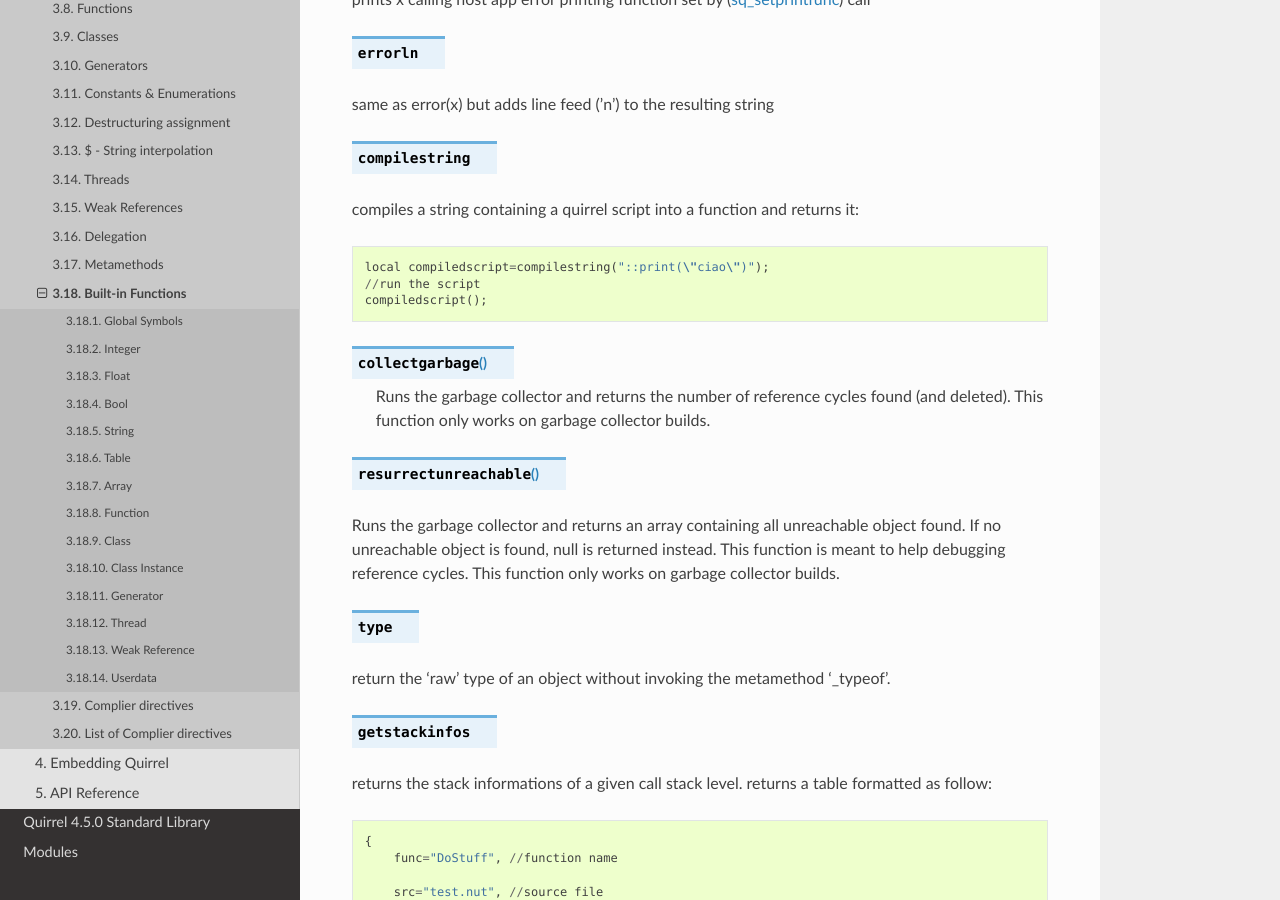
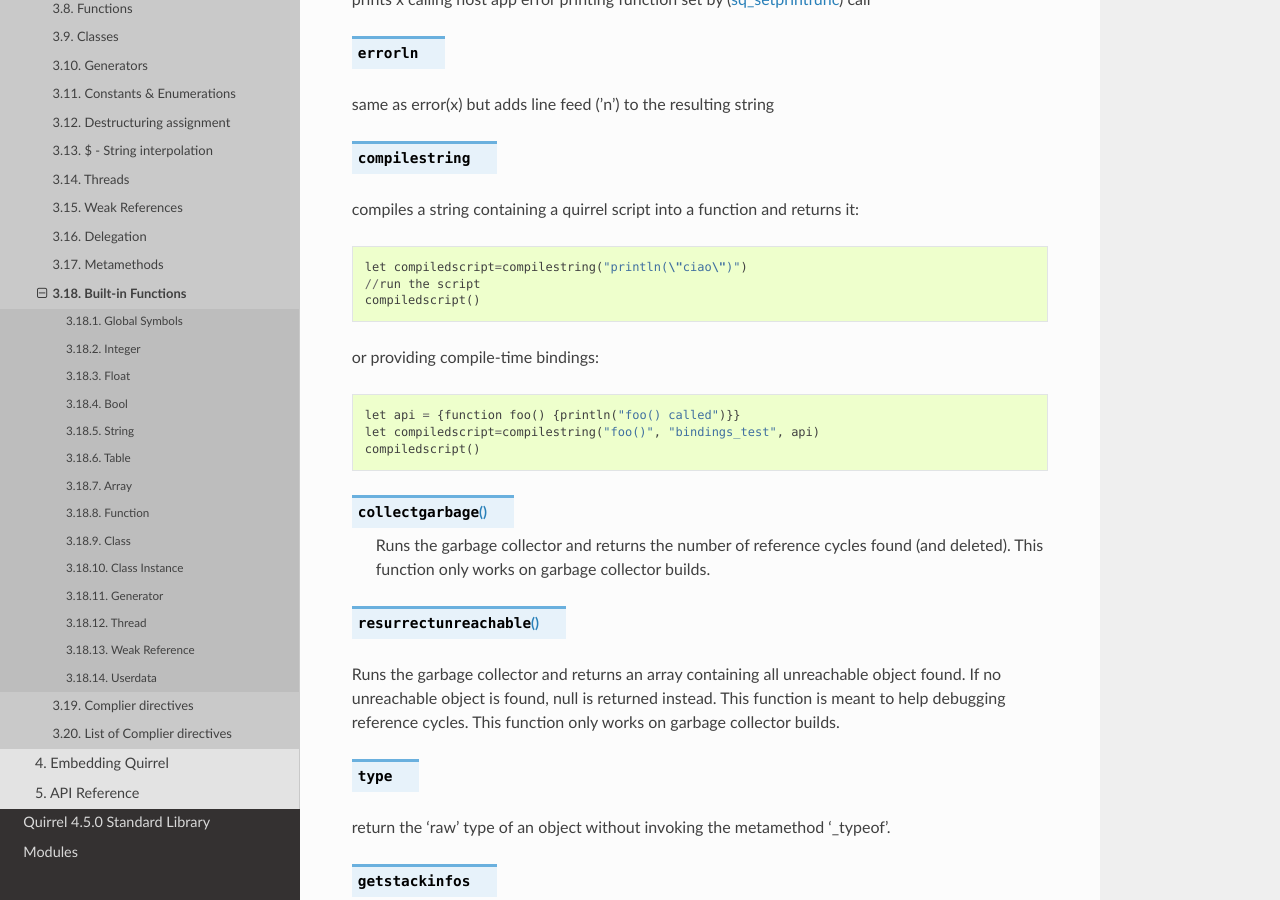
Before and after one commit to albertodemichelis/squirrel, a Sphinx documentation site: the page built from doc/source/reference/language/builtin_functions.rst, in a window 1280 px wide and 900 px high, scrolled down 1606 px. Built offline with Sphinx 7.4.7 and the Read the Docs theme 2.0.0, drawn with Linux system fonts in a browser that asks for light colours.

Commit message:
Allow to pass compile-time bindings to compilestring()
Let generated script use scoped bindings.
Also allow empty bindings value passed to compiler to be of null type
(not only a null pointer as before).

```diff
--- a/doc/source/reference/language/builtin_functions.rst
+++ b/doc/source/reference/language/builtin_functions.rst
@@ -73,13 +73,19 @@ prints x calling host app error printing function set by (:ref:`sq_setprintfunc
 
 same as error(x) but adds line feed ('\n') to the resulting string
 
-.. sq:function:: compilestring(string,[buffername])
+.. sq:function:: compilestring(string,[buffername],[bindings])
 
 compiles a string containing a quirrel script into a function and returns it::
 
-    local compiledscript=compilestring("::print(\"ciao\")");
+    let compiledscript=compilestring("println(\"ciao\")")
     //run the script
-    compiledscript();
+    compiledscript()
+
+or providing compile-time bindings::
+
+    let api = {function foo() {println("foo() called")}}
+    let compiledscript=compilestring("foo()", "bindings_test", api)
+    compiledscript()
 
 .. sq:function:: collectgarbage()
 
```
Also changed, not shown: 2 other files.
